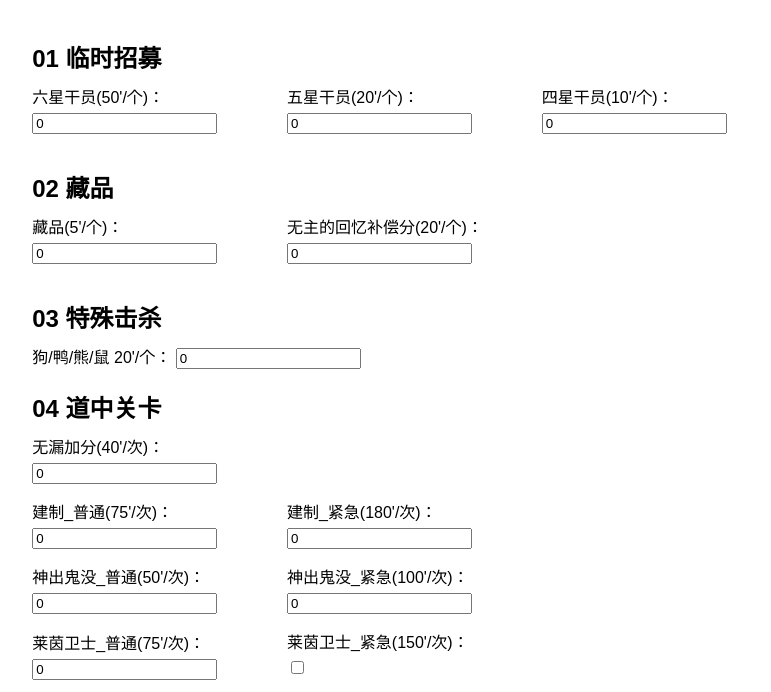
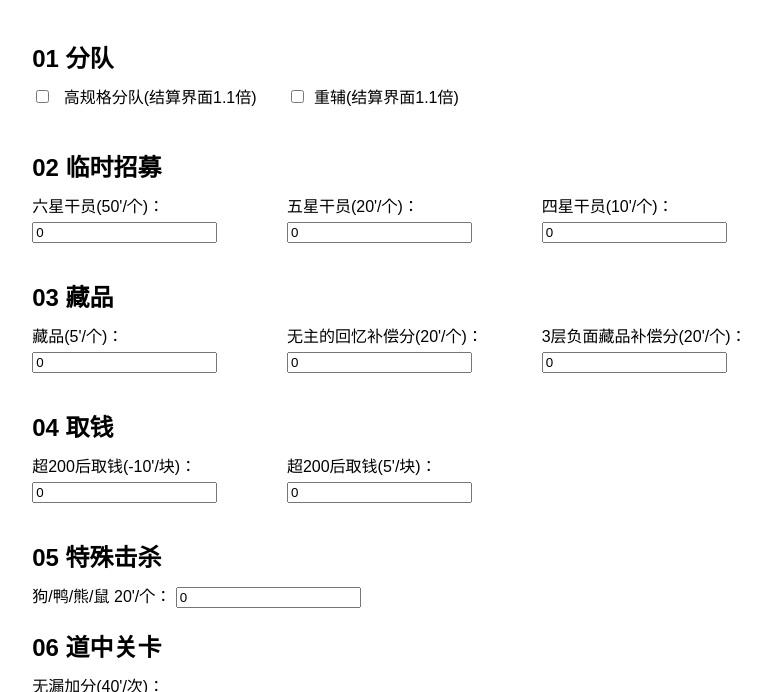
Before and after one commit to YvonneWXS/vegetableCupCalculator.github.io, a plain HTML site: page index.html in a window 1280 px wide. Shown: the part 70-762 px from the top of the page, without its empty margins (39-810 px from the left). Drawn offline with Linux system fonts and the light colour scheme.

Commit message:
Update index.html

```diff
--- a/index.html
+++ b/index.html
@@ -72,9 +72,18 @@
                 <h1>蕉流群鲜蔬杯#2计算器</h1>
         <div class="row">
             <div class="column">
+                <div class="category">
+                    <h2>01 分队</h2>
+                    <div class="input-group">
+                        <label><input type="checkbox" id="ending1_1"> 高规格分队(结算界面1.1倍)</label>
+                    </div>
+                    <div class="input-group">
+                        <label><input type="checkbox" id="ending2_1">重辅(结算界面1.1倍)</label>
+                    </div>
 
+                </div>
                 <div class="category">
-                    <h2>01 临时招募</h2>
+                    <h2>02 临时招募</h2>
                     <div class="input-group">
                         <label for="sixStar">六星干员(50'/个)：</label>
                         <input type="number" id="sixStar" value="0">
@@ -89,23 +98,39 @@
                     </div>
                 </div>
                 <div class="category">
-                    <h2>02 藏品</h2>
+                    <h2>03 藏品</h2>
                     <div class="input-group">
                         <label for="Collection">藏品(5'/个)：</label>
-                        <input type="number" id="Collection" value="0">
+                        <input type="number" id="collection1" value="0">
                     </div>
                     <div class="input-group">
                         <label for="Collection">无主的回忆补偿分(20'/个)：</label>
-                        <input type="number" id="Collection_sp" value="0">
+                        <input type="number" id="collection2" value="0">
+                    </div>
+                    <div class="input-group">
+                        <label for="Collection">3层负面藏品补偿分(20'/个)：</label>
+                        <input type="number" id="collection3" value="0">
                     </div>
                 </div>
                 <div class="category">
-                    <h2>03 特殊击杀</h2>
+                    <h2>04 取钱</h2>
+                    <div class="input-group">
+                        <label for="Collection">超200后取钱(-10'/块)：</label>
+                        <input type="number" id="bank_decrease" value="0">
+                    </div>
+                    <div class="input-group">
+                        <label for="Collection">超200后取钱(5'/块)：</label>
+                        <input type="number" id="Collection_sp" value="0">
+                    </div>
+
+                </div>
+                <div class="category">
+                    <h2>05 特殊击杀</h2>
                     <label for="Collection">狗/鸭/熊/鼠 20'/个：</label>
                     <input type="number" id="Collection" value="0">
                 </div>
                 <div class="category">
-                    <h2>04 道中关卡</h2>
+                    <h2>06 道中关卡</h2>
                     <div class="input-group">
                         <label>无漏加分(40'/次)：</label>
                         <input type="number" id="mission_sp" value="0">
@@ -116,7 +141,7 @@
                         <input type="number" id="mission1_1" value="0">
                     </div>
                     <div class="input-group">
-                        <label>建制_紧急(180'/次)：</label>
+                        <label>建制_紧急(150'/次)：</label>
                         <input type="number" id="mission1_2" value="0">
                     </div>
                     <br>
@@ -186,7 +211,17 @@
                     </div>
                 </div>
                 <div class="category">
-                    <h2>05 通关结局</h2>
+                    <h2>07 路线加分</h2>
+                    <div class="input-group">
+                        <label><input type="checkbox" id="ending1_1"> 145结局(+100')</label>
+                    </div>
+                    <br>
+                    <div class="input-group">
+                        <label><input type="checkbox" id="ending2_1">245结局(+150')</label>
+                    </div>
+                </div>
+                <div class="category">
+                    <h2>08 通关结局</h2>
                     <div class="input-group">
                         <label><input type="checkbox" id="ending1_1"> 离歌庭院_普通(100')</label>
                     </div>
```
